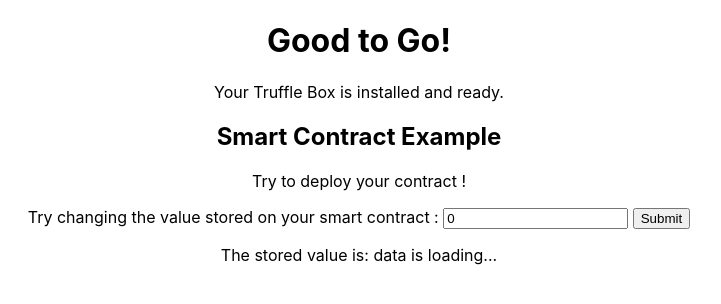
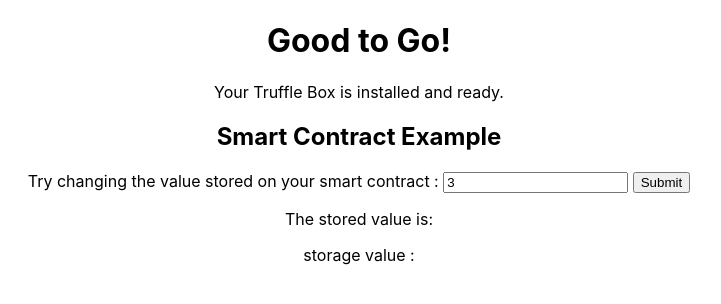
Before and after one commit to Makariudo/TruffleBox_CRA_Redux, a React (Create React App) app: page / in a window 1280 px wide. Shown: the top 304 px of the page, without its empty margins (281-1002 px from the left). Built offline with nearby package versions, Linux system fonts and the light colour scheme.

Commit message:
hooks install

```diff
--- /dev/null
+++ b/src/components/AppHooks.js
@@ -0,0 +1,46 @@
+import React, { useEffect, useCallback } from "react";
+import { useSelector, useDispatch } from "react-redux";
+import {newInstance, changeField,submitValue} from "../actions/contract";
+import  contract  from "../reducers/contract";
+import "./App.css";
+
+const App = () => {
+const inputValue = useSelector(store => {
+  console.log("store", store)
+  return store.contract.inputValue}
+  );
+const storageValue = useSelector(contract => contract.storageValue);
+console.log("inputvalue", inputValue)
+/* const fetchContract = useCallback(()=> {
+  newInstance()
+},[newInstance])
+
+useEffect(() => {
+    console.log('New Instance...');
+    if(!contract){
+      fetchContract();
+    }
+}, [contract, fetchContract])
+
+const handleChange = event => changeField(event.target.value, event.target.name);
+const handleSubmit = event => submitValue(); */
+
+    return (
+      <div className="App">
+        <h1>Good to Go!</h1>
+        <p>Your Truffle Box is installed and ready.</p>
+        <h2>Smart Contract Example</h2>
+        <p>
+          {/*contract ? "Your contracts compiled and migrated successfully" : "Try to deploy your contract !"*/ }
+        </p>
+        <p>
+          Try changing the value stored on your smart contract : <input type="number" name="inputValue" value={inputValue}></input> <button type="button">Submit</button>
+        </p>
+        <div>The stored value is: {/*isLoading ? "data is loading..." : storageValue*/}</div>
+        <p>storage value : {storageValue}</p>
+      </div>
+    );
+  }
+
+
+export default App;
--- a/src/index.js
+++ b/src/index.js
@@ -10,11 +10,12 @@
 import store from './store';
 // Composants
 import App from './containers/App';
+import App2 from './components/AppHooks';
 
 const rootReactElement = (
   <BrowserRouter>
     <Provider store={store}>
-      <App />
+      <App2 />
     </Provider>
   </BrowserRouter>
 );
--- a/src/reducers/contract.js
+++ b/src/reducers/contract.js
@@ -1,11 +1,11 @@
 import { NEW_INSTANCE, SEED_INSTANCE, CHANGE_FIELD, SUBMIT_VALUE, SEED_VALUE_RECEIPT } from '../actions/types';
 
 export const initialState = {
-  web3: null,
-  accounts: null,
-  contract: null,
+  web3: {},
+  accounts: [],
+  contract: {},
   storageValue: 0,
-  inputValue: 0,
+  inputValue: 3,
   isLoading: false,
 };
 
```
